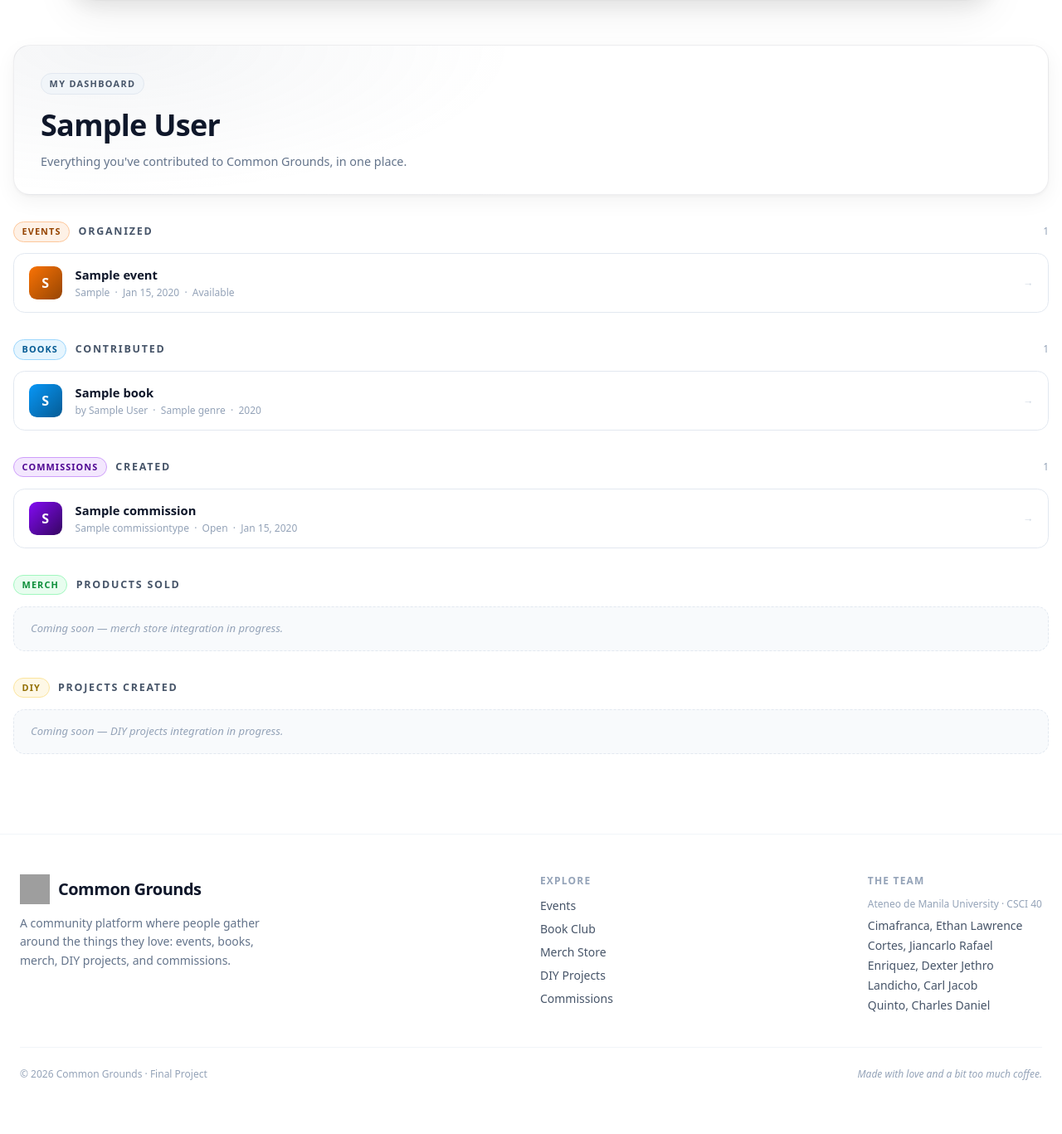
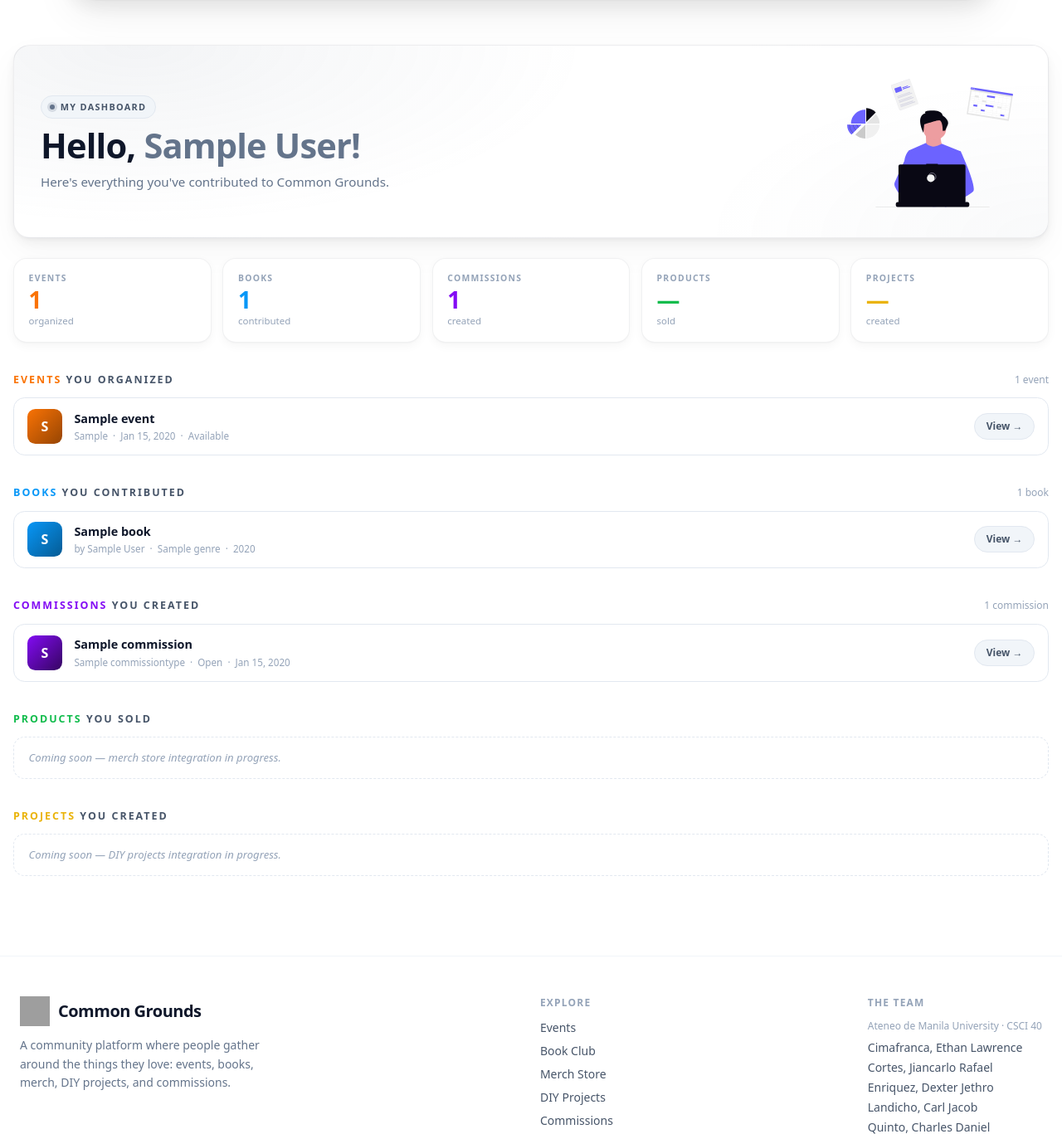
Before and after one commit to Sazemii/commongrounds-AEFG-18, a Django app: page /accounts/dashboard/ in a window 1280 px wide. Shown: the part 90-1457 px from the top of the page at 83% size. Before the commit the page ends 1392 px from the top, so only its background shows below. Run offline with Django 5.2, Linux system fonts and the light colour scheme; a user stored in the database is signed in; tables that the repository leaves empty hold one stand-in row (values such as "Sample post"); some libraries are stand-ins or nearby versions; grey boxes are pictures that could not be loaded.

Commit message:
Improved dashboard UI/UX by applying project design concepts

```diff
--- a/commongrounds/accounts/templates/accounts/dashboard.html
+++ b/commongrounds/accounts/templates/accounts/dashboard.html
@@ -7,79 +7,145 @@
 <style>
   main > h2:empty { display: none; }
 
+  /* ── Animations ───────────────────────────────────── */
   .fade-in { opacity: 0; animation: db-fade .5s ease forwards; }
   @keyframes db-fade { to { opacity: 1; } }
-  @media (prefers-reduced-motion: reduce) { .fade-in { animation: none; opacity: 1; } }
+  @keyframes db-rise {
+    from { opacity: 0; transform: translateY(8px); }
+    to   { opacity: 1; transform: translateY(0); }
+  }
+  @media (prefers-reduced-motion: reduce) {
+    .fade-in, .db-row { animation: none; opacity: 1; transform: none; }
+  }
 
   /* ── Hero ─────────────────────────────────────────── */
   .db-hero {
+    position: relative; overflow: hidden;
     border-radius: 1.25rem;
-    padding: 2rem 2rem 1.75rem;
+    padding: 1.75rem 1.25rem 1.5rem;
     background:
-      radial-gradient(800px 300px at 10% 0%, rgba(100,116,139,0.07), transparent 60%),
+      radial-gradient(900px 360px at 12% 0%, rgba(100,116,139,0.08), transparent 60%),
+      radial-gradient(700px 320px at 100% 100%, rgba(100,116,139,0.04), transparent 60%),
       #ffffff;
     border: 1px solid rgba(15,23,42,0.07);
-    box-shadow: 0 2px 4px rgba(0,0,0,0.04), 0 8px 24px rgba(0,0,0,0.05);
-    margin-bottom: 2rem;
+    box-shadow:
+      0 2px 4px rgba(0,0,0,0.04),
+      0 6px 16px rgba(0,0,0,0.05),
+      0 16px 40px rgba(0,0,0,0.04);
   }
-  .db-eyebrow {
+  @media (min-width: 640px) { .db-hero { padding: 2.5rem 2rem 2.25rem; } }
+
+  .db-hero-grid {
+    display: grid; grid-template-columns: 1fr;
+    gap: 1.5rem; align-items: center;
+  }
+  @media (min-width: 768px) {
+    .db-hero-grid { grid-template-columns: 1fr 220px; }
+  }
+
+  .db-hero-eyebrow {
     display: inline-flex; align-items: center; gap: 0.4rem;
     font-size: 0.68rem; font-weight: 700; letter-spacing: 0.12em;
     text-transform: uppercase; color: #475569;
     background: #f1f5f9; border: 1px solid #e2e8f0;
-    padding: 0.25rem 0.6rem; border-radius: 9999px;
-    margin-bottom: 0.6rem;
+    padding: 0.28rem 0.65rem; border-radius: 9999px;
+    margin-bottom: 0.65rem;
+  }
+  .db-hero-eyebrow::before {
+    content: ''; width: 6px; height: 6px; border-radius: 9999px;
+    background: #64748b; box-shadow: 0 0 0 3px rgba(100,116,139,0.2);
   }
   .db-hero h1 {
-    font-size: clamp(1.5rem, 5vw, 2.25rem);
-    font-weight: 800; letter-spacing: -0.02em; color: #0f172a;
+    font-size: clamp(1.6rem, 6vw, 2.6rem);
+    font-weight: 800; letter-spacing: -0.02em; color: #0f172a; line-height: 1.1;
   }
-  .db-hero p { margin-top: 0.4rem; font-size: 0.9rem; color: #64748b; }
+  .db-hero h1 span { color: #64748b; }
+  .db-hero p {
+    margin-top: 0.6rem; font-size: 0.95rem; color: #64748b; line-height: 1.5;
+  }
+
+  .db-hero-art {
+    display: none; justify-content: center; align-items: center;
+  }
+  .db-hero-art img { width: 100%; max-width: 200px; height: auto; display: block; }
+  @media (min-width: 768px) { .db-hero-art { display: flex; } }
+
+  /* ── Stat cards row ───────────────────────────────── */
+  .db-stats {
+    display: grid;
+    grid-template-columns: repeat(2, 1fr);
+    gap: 0.85rem;
+    margin-top: 1.5rem;
+  }
+  @media (min-width: 640px) { .db-stats { grid-template-columns: repeat(3, 1fr); } }
+  @media (min-width: 900px) { .db-stats { grid-template-columns: repeat(5, 1fr); } }
+
+  .db-stat {
+    background: #fff;
+    border: 1px solid rgba(15,23,42,0.06);
+    border-radius: 1rem;
+    padding: 1rem 1.1rem;
+    box-shadow: 0 1px 2px rgba(0,0,0,0.03), 0 4px 12px rgba(0,0,0,0.04);
+    display: flex; flex-direction: column; gap: 0.2rem;
+  }
+  .db-stat-label {
+    font-size: 0.65rem; font-weight: 700; letter-spacing: 0.12em;
+    text-transform: uppercase; color: #94a3b8;
+  }
+  .db-stat-num {
+    font-size: 1.75rem; font-weight: 800; letter-spacing: -0.03em; color: #0f172a;
+    line-height: 1;
+  }
+  .db-stat-sub { font-size: 0.72rem; color: #94a3b8; }
+
+  /* Hub accent on stat number */
+  .stat-events      .db-stat-num { color: #fa7305; }
+  .stat-books       .db-stat-num { color: #0897f7; }
+  .stat-commissions .db-stat-num { color: #830bf4; }
+  .stat-merch       .db-stat-num { color: #10bc4c; }
+  .stat-diy         .db-stat-num { color: #eab308; }
 
   /* ── Section ──────────────────────────────────────── */
-  .db-section { margin-top: 2rem; }
+  .db-section { margin-top: 2.25rem; }
   .db-section-head {
-    display: flex; align-items: center; gap: 0.65rem;
-    margin-bottom: 0.85rem;
-  }
-  .db-section-chip {
-    display: inline-flex; align-items: center; gap: 0.3rem;
-    font-size: 0.68rem; font-weight: 700; letter-spacing: 0.1em;
-    text-transform: uppercase; padding: 0.2rem 0.6rem;
-    border-radius: 9999px;
+    display: flex; align-items: baseline; justify-content: space-between;
+    margin-bottom: 0.75rem;
   }
   .db-section-title {
-    font-size: 0.78rem; font-weight: 700;
-    letter-spacing: 0.14em; text-transform: uppercase; color: #475569;
+    font-size: 0.78rem; font-weight: 700; letter-spacing: 0.16em;
+    text-transform: uppercase; color: #475569;
   }
-  .db-section-count { font-size: 0.75rem; color: #94a3b8; margin-left: auto; }
+  .db-section-count { font-size: 0.75rem; color: #94a3b8; }
 
-  /* Hub accent chips */
-  .chip-events    { background: #fef1e6; color: #964503; border: 1px solid #fdc79b; }
-  .chip-books     { background: #e6f5fe; color: #055b94; border: 1px solid #9cd6fc; }
-  .chip-commissions { background: #f3e7fe; color: #4f0792; border: 1px solid #ce9efa; }
-  .chip-merch     { background: #e8fdef; color: #0c8d39; border: 1px solid #a1f7bf; }
-  .chip-diy       { background: #fef8e6; color: #947005; border: 1px solid #fbe49d; }
+  /* Hub accent words */
+  .accent-events      { color: #fa7305; }
+  .accent-books       { color: #0897f7; }
+  .accent-commissions { color: #830bf4; }
+  .accent-merch       { color: #10bc4c; }
+  .accent-diy         { color: #eab308; }
 
-  /* ── Row cards ────────────────────────────────────── */
-  .db-list { display: flex; flex-direction: column; gap: 0.6rem; }
+  /* ── Row list ─────────────────────────────────────── */
+  .db-list { display: flex; flex-direction: column; gap: 0.55rem; }
 
   .db-row {
-    display: flex; align-items: center; gap: 1rem;
+    display: flex; align-items: center; gap: 0.9rem;
     background: #fff;
     border: 1px solid #e2e8f0;
     border-radius: 0.85rem;
-    padding: 0.85rem 1.1rem;
+    padding: 0.8rem 1rem;
     text-decoration: none; color: inherit;
+    opacity: 0; transform: translateY(6px);
+    animation: db-rise .45s cubic-bezier(.22,.61,.36,1) forwards;
     transition: border-color .18s, box-shadow .18s, transform .18s;
   }
   .db-row:hover {
     border-color: #cbd5e1;
     box-shadow: 0 4px 16px rgba(0,0,0,0.06);
-    transform: translateY(-1px);
+    transform: translateY(-2px);
   }
+
   .db-row-avatar {
-    flex-shrink: 0; width: 40px; height: 40px;
+    flex-shrink: 0; width: 42px; height: 42px;
     border-radius: 0.6rem;
     display: flex; align-items: center; justify-content: center;
     font-size: 1rem; font-weight: 800; color: #fff;
@@ -92,60 +158,94 @@
 
   .db-row-info { flex: 1; min-width: 0; }
   .db-row-title {
-    font-size: 0.92rem; font-weight: 700; color: #0f172a;
+    font-size: 0.9rem; font-weight: 700; color: #0f172a;
     white-space: nowrap; overflow: hidden; text-overflow: ellipsis;
   }
-  .db-row-meta { font-size: 0.75rem; color: #94a3b8; margin-top: 0.15rem; }
-  .db-row-arrow {
-    font-size: 0.78rem; font-weight: 700; color: #cbd5e1;
-    transition: color .18s;
+  .db-row-meta { font-size: 0.73rem; color: #94a3b8; margin-top: 0.1rem; }
+
+  .db-view-btn {
+    flex-shrink: 0;
+    display: inline-flex; align-items: center;
+    padding: 0.38rem 0.85rem; border-radius: 9999px;
+    font-size: 0.75rem; font-weight: 600; color: #475569;
+    background: #f1f5f9; border: 1px solid #e2e8f0;
+    transition: background .18s, color .18s, border-color .18s;
+    white-space: nowrap;
   }
-  .db-row:hover .db-row-arrow { color: #64748b; }
-
-  /* Empty state */
-  .db-empty {
-    text-align: center; padding: 1.5rem 1rem;
-    border: 1px dashed #e2e8f0; border-radius: 0.85rem;
-    font-size: 0.85rem; color: #94a3b8;
+  .db-row:hover .db-view-btn {
+    background: #e2e8f0; color: #0f172a;
   }
 
-  /* ── Coming soon ──────────────────────────────────── */
-  .db-soon {
-    padding: 1rem 1.25rem;
-    background: #f8fafc;
-    border: 1px dashed #e2e8f0;
-    border-radius: 0.85rem;
+  /* Empty / soon */
+  .db-empty, .db-soon {
+    text-align: center; padding: 1.25rem 1rem;
+    border: 1px dashed #e2e8f0; border-radius: 0.85rem;
     font-size: 0.82rem; color: #94a3b8;
-    font-style: italic;
   }
+  .db-soon { font-style: italic; text-align: left; padding: 0.9rem 1.1rem; }
 </style>
 {% endblock %}
 
 {% block content %}
 
 {# ── Hero ── #}
-<div class="db-hero fade-in">
-  <span class="db-eyebrow">My Dashboard</span>
-  <h1>{{ request.user.profile.display_name|default:request.user.username }}</h1>
-  <p>Everything you've contributed to Common Grounds, in one place.</p>
+<section class="db-hero fade-in">
+  <div class="db-hero-grid">
+    <div>
+      <span class="db-hero-eyebrow">My Dashboard</span>
+      <h1>Hello, <span>{{ request.user.profile.display_name|default:request.user.username }}!</span></h1>
+      <p>Here's everything you've contributed to Common Grounds.</p>
+    </div>
+    <div class="db-hero-art" aria-hidden="true">
+      <img src="{% static 'img/dashboard-icon.svg' %}" alt="">
+    </div>
+  </div>
+</section>
+
+{# ── Stat cards ── #}
+<div class="db-stats fade-in">
+  <div class="db-stat stat-events">
+    <span class="db-stat-label">Events</span>
+    <span class="db-stat-num">{{ events|length }}</span>
+    <span class="db-stat-sub">organized</span>
+  </div>
+  <div class="db-stat stat-books">
+    <span class="db-stat-label">Books</span>
+    <span class="db-stat-num">{{ books|length }}</span>
+    <span class="db-stat-sub">contributed</span>
+  </div>
+  <div class="db-stat stat-commissions">
+    <span class="db-stat-label">Commissions</span>
+    <span class="db-stat-num">{{ commissions|length }}</span>
+    <span class="db-stat-sub">created</span>
+  </div>
+  <div class="db-stat stat-merch">
+    <span class="db-stat-label">Products</span>
+    <span class="db-stat-num">—</span>
+    <span class="db-stat-sub">sold</span>
+  </div>
+  <div class="db-stat stat-diy">
+    <span class="db-stat-label">Projects</span>
+    <span class="db-stat-num">—</span>
+    <span class="db-stat-sub">created</span>
+  </div>
 </div>
 
 {# ── Events Organized ── #}
 <section class="db-section fade-in">
   <div class="db-section-head">
-    <span class="db-section-chip chip-events">Events</span>
-    <span class="db-section-title">Organized</span>
-    <span class="db-section-count">{{ events|length }}</span>
+    <div class="db-section-title"><span class="accent-events">Events</span> you organized</div>
+    <div class="db-section-count">{{ events|length }} event{{ events|length|pluralize }}</div>
   </div>
   <div class="db-list">
     {% for event in events %}
-      <a href="{% url 'localevents:event_detail' event.pk %}" class="db-row">
+      <a href="{% url 'localevents:event_detail' event.pk %}" class="db-row" style="animation-delay: {{ forloop.counter0|stringformat:'d' }}0ms">
         <div class="db-row-avatar avatar-events">{{ event.title|slice:":1"|upper }}</div>
         <div class="db-row-info">
           <div class="db-row-title">{{ event.title }}</div>
           <div class="db-row-meta">{{ event.location }} &nbsp;·&nbsp; {{ event.start_time|date:"M d, Y" }} &nbsp;·&nbsp; {{ event.status }}</div>
         </div>
-        <span class="db-row-arrow">→</span>
+        <span class="db-view-btn">View →</span>
       </a>
     {% empty %}
       <div class="db-empty">No events organized yet.</div>
@@ -156,19 +256,18 @@
 {# ── Books Contributed ── #}
 <section class="db-section fade-in">
   <div class="db-section-head">
-    <span class="db-section-chip chip-books">Books</span>
-    <span class="db-section-title">Contributed</span>
-    <span class="db-section-count">{{ books|length }}</span>
+    <div class="db-section-title"><span class="accent-books">Books</span> you contributed</div>
+    <div class="db-section-count">{{ books|length }} book{{ books|length|pluralize }}</div>
   </div>
   <div class="db-list">
     {% for book in books %}
-      <a href="{% url 'bookclub:book-detail' book.pk %}" class="db-row">
+      <a href="{% url 'bookclub:book-detail' book.pk %}" class="db-row" style="animation-delay: {{ forloop.counter0|stringformat:'d' }}0ms">
         <div class="db-row-avatar avatar-books">{{ book.title|slice:":1"|upper }}</div>
         <div class="db-row-info">
           <div class="db-row-title">{{ book.title }}</div>
           <div class="db-row-meta">by {{ book.author }} &nbsp;·&nbsp; {{ book.genre.name|default:"—" }} &nbsp;·&nbsp; {{ book.publication_year }}</div>
         </div>
-        <span class="db-row-arrow">→</span>
+        <span class="db-view-btn">View →</span>
       </a>
     {% empty %}
       <div class="db-empty">No books contributed yet.</div>
@@ -179,19 +278,18 @@
 {# ── Commissions Created ── #}
 <section class="db-section fade-in">
   <div class="db-section-head">
-    <span class="db-section-chip chip-commissions">Commissions</span>
-    <span class="db-section-title">Created</span>
-    <span class="db-section-count">{{ commissions|length }}</span>
+    <div class="db-section-title"><span class="accent-commissions">Commissions</span> you created</div>
+    <div class="db-section-count">{{ commissions|length }} commission{{ commissions|length|pluralize }}</div>
   </div>
   <div class="db-list">
     {% for commission in commissions %}
-      <a href="{% url 'commissions:commission_detail' commission.pk %}" class="db-row">
+      <a href="{% url 'commissions:commission_detail' commission.pk %}" class="db-row" style="animation-delay: {{ forloop.counter0|stringformat:'d' }}0ms">
         <div class="db-row-avatar avatar-commissions">{{ commission.title|slice:":1"|upper }}</div>
         <div class="db-row-info">
           <div class="db-row-title">{{ commission.title }}</div>
           <div class="db-row-meta">{{ commission.type.name|default:"—" }} &nbsp;·&nbsp; {{ commission.status }} &nbsp;·&nbsp; {{ commission.created_on|date:"M d, Y" }}</div>
         </div>
-        <span class="db-row-arrow">→</span>
+        <span class="db-view-btn">View →</span>
       </a>
     {% empty %}
       <div class="db-empty">No commissions created yet.</div>
@@ -202,8 +300,7 @@
 {# ── Products Sold (placeholder) ── #}
 <section class="db-section fade-in">
   <div class="db-section-head">
-    <span class="db-section-chip chip-merch">Merch</span>
-    <span class="db-section-title">Products Sold</span>
+    <div class="db-section-title"><span class="accent-merch">Products</span> you sold</div>
   </div>
   <div class="db-soon">Coming soon — merch store integration in progress.</div>
 </section>
@@ -211,8 +308,7 @@
 {# ── Projects Created (placeholder) ── #}
 <section class="db-section fade-in">
   <div class="db-section-head">
-    <span class="db-section-chip chip-diy">DIY</span>
-    <span class="db-section-title">Projects Created</span>
+    <div class="db-section-title"><span class="accent-diy">Projects</span> you created</div>
   </div>
   <div class="db-soon">Coming soon — DIY projects integration in progress.</div>
 </section>
```
Also changed, not shown: commongrounds/static/img/dashboard-icon.svg (added).
